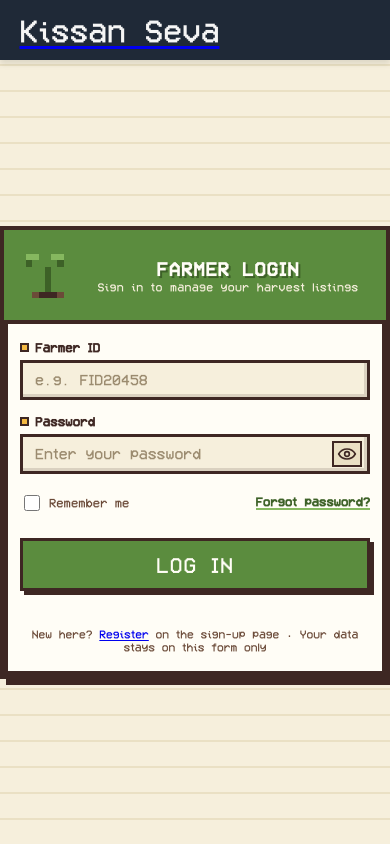
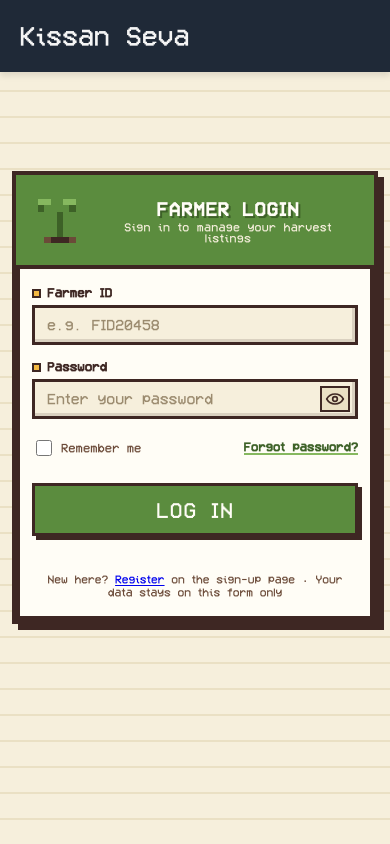
Before and after one commit to Samiron-OP/Kissan-Seva, a PHP site: page /login.php in a window 390 px wide. Run offline with PHP 8.4, Linux system fonts and the light colour scheme.

Commit message:
Add files via upload

```diff
--- a/CSS/login_style.css
+++ b/CSS/login_style.css
@@ -46,22 +46,12 @@
     font-size:2rem;
   }
 
-  body {
-    margin: 0;
-    min-height: 100vh;
-
-    display: flex;
-    justify-content: center;
-    align-items: center;
-
-    padding-top: 60px;
-    box-sizing: border-box;
-}
+  /* Legacy body rule removed — superseded by the consolidated
+     body rule near the end of this file (was causing leftover
+     padding-top/justify-content to leak into the new layout) */
 
 .navbar {
-  position: fixed;
-  top: 0;
-  left: 0;
+  position: relative;
 
   width: 100%;
   height: 60px;
@@ -373,3 +363,137 @@
 * {
   font-family: 'VCR OSD Mono', 'Courier New', monospace !important;
 }
+
+
+/* =========================================================
+   FINAL LOGIN PAGE LAYOUT — SAME STRUCTURE AS REGISTER PAGE
+   ========================================================= */
+html, body {
+  width: 100%;
+  min-height: 100%;
+  margin: 0;
+  padding: 0;
+  overflow-x: hidden;
+}
+
+body {
+  display: block !important;
+  min-height: 100vh;
+}
+
+.navbar {
+  width: 100% !important;
+  height: 78px !important;
+  min-height: 78px !important;
+  margin: 0 !important;
+  padding: 0 5% !important;
+  display: flex !important;
+  align-items: center !important;
+  justify-content: flex-start !important;
+  position: relative !important;
+  background: #1f2937 !important;
+  box-sizing: border-box !important;
+  z-index: 1000;
+}
+
+.navbar > a {
+  display: block;
+  text-decoration: none;
+}
+
+.logo {
+  margin: 0 !important;
+  padding: 0 !important;
+  font-family: 'VCR OSD Mono', 'Courier New', monospace !important;
+  font-size: 2rem !important;
+  line-height: 1 !important;
+  color: whitesmoke !important;
+}
+
+/* Google Translate MUST be below the navbar, never beside the card. */
+.translate-wrapper {
+  position: static !important;
+  width: 100% !important;
+  height: auto !important;
+  min-height: 63px;
+  margin: 0 !important;
+  padding: 4px 0 0 !important;
+  display: block !important;
+  box-sizing: border-box !important;
+  clear: both !important;
+  z-index: 1;
+}
+
+#google_translate_element {
+  width: 100% !important;
+  margin: 0 !important;
+  padding: 0 !important;
+}
+
+.goog-te-gadget {
+  width: 100% !important;
+  margin: 0 !important;
+  padding: 0 !important;
+  font-family: 'VCR OSD Mono', 'Courier New', monospace !important;
+  font-size: 0 !important;
+  white-space: normal !important;
+}
+
+.goog-te-gadget select {
+  display: block !important;
+  width: calc(100% - 4px) !important;
+  height: 43px !important;
+  margin: 0 2px !important;
+  padding: 0 14px !important;
+  box-sizing: border-box !important;
+  background: var(--cream) !important;
+  border: 3px solid var(--soil) !important;
+  color: var(--soil) !important;
+  font-family: 'VCR OSD Mono', 'Courier New', monospace !important;
+  font-size: 0.9rem !important;
+  line-height: 37px !important;
+}
+
+.goog-te-gadget > span {
+  display: block !important;
+  margin: 3px 0 0 !important;
+  height: 14px !important;
+  line-height: 14px !important;
+  font-size: 11px !important;
+}
+
+.goog-te-gadget > span a {
+  font-size: 11px !important;
+}
+
+.card {
+  width: 520px !important;
+  max-width: calc(100% - 24px) !important;
+  margin: 54px auto 40px !important;
+  padding: 0 !important;
+  position: relative !important;
+  left: auto !important;
+  right: auto !important;
+  top: auto !important;
+  bottom: auto !important;
+  justify-self: auto !important;
+  align-self: auto !important;
+  display: block !important;
+}
+
+@media (max-width: 600px) {
+  .navbar {
+    height: 72px !important;
+    min-height: 72px !important;
+  }
+
+  .logo {
+    font-size: 1.7rem !important;
+  }
+
+  .card {
+    width: auto !important;
+    max-width: calc(100% - 24px) !important;
+    margin-top: 36px !important;
+  }
+}
```
Also changed, not shown: CSS/style.css (+85 -3 lines), CSS/translate.css (added, +34 -0 lines).
